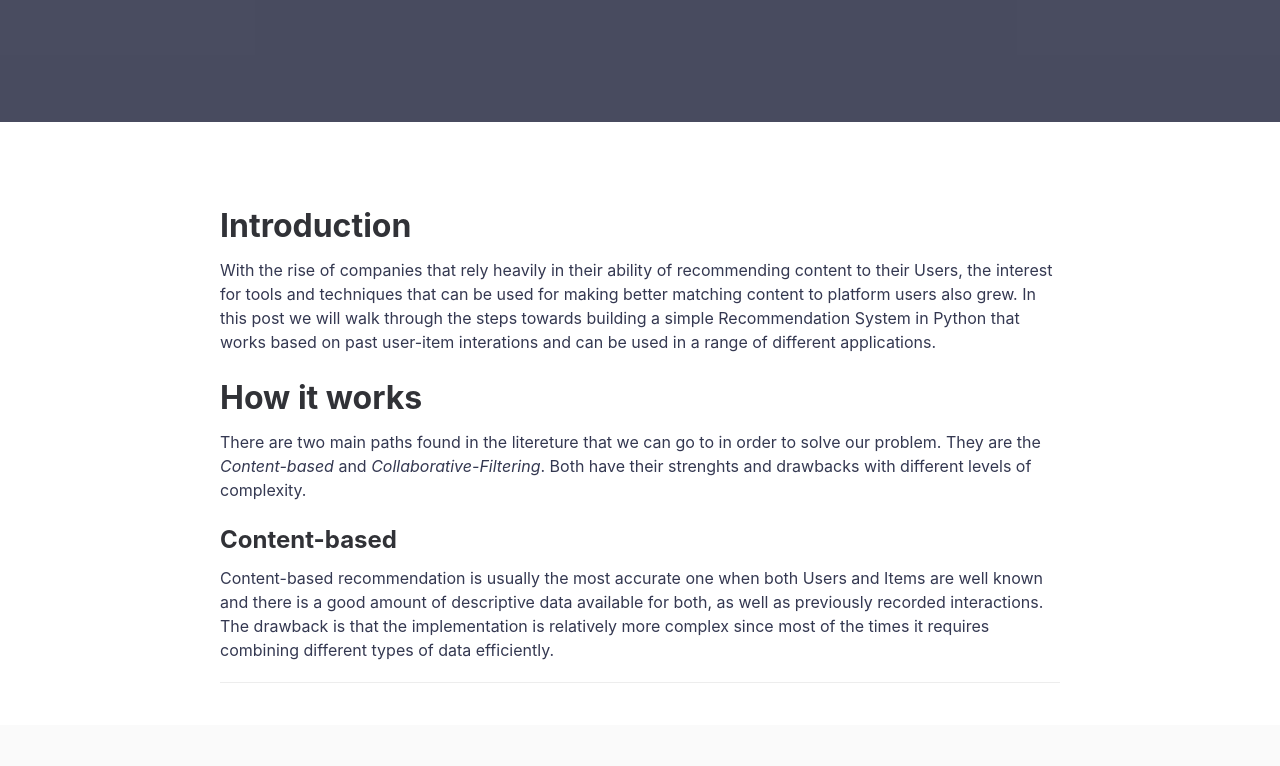
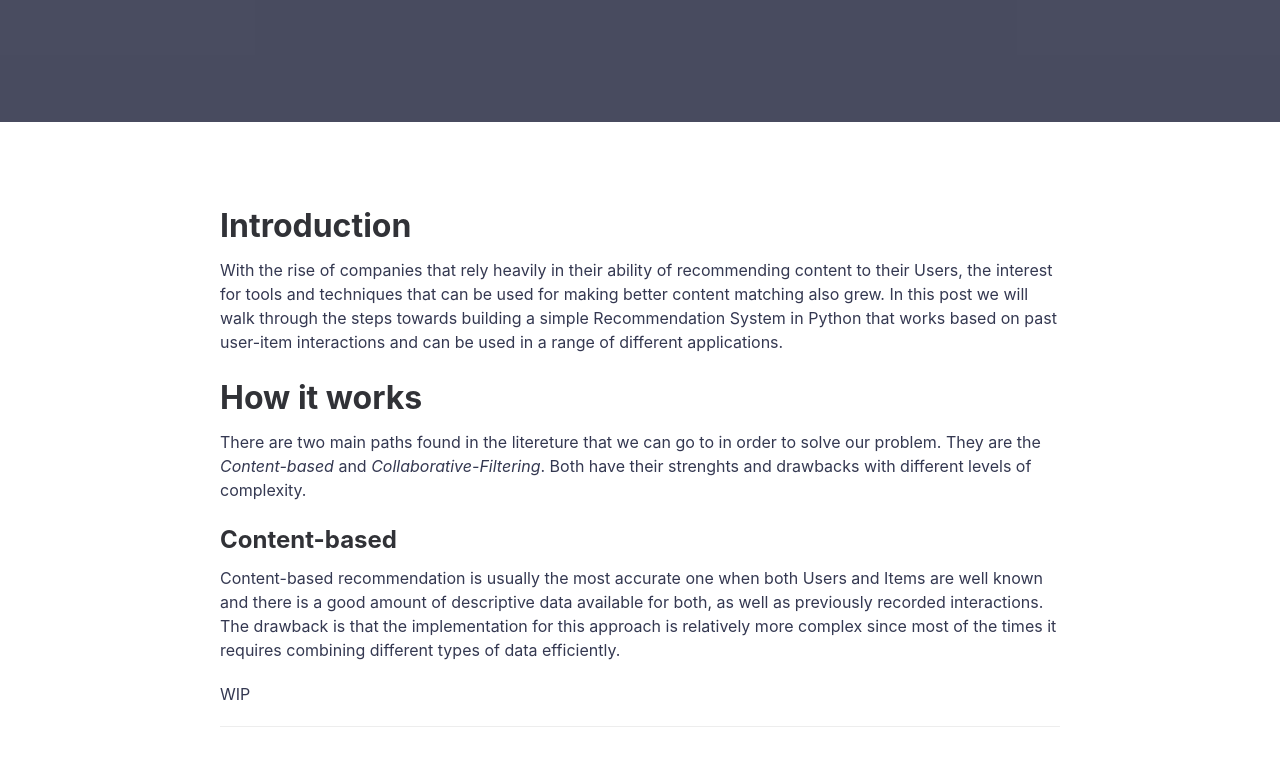
Before and after one commit to marciovai/marciovai.github.io, a Jekyll site: the page built from _posts/2020-06-21-a-simple-recommendation-system-in-python.md, in a window 1280 px wide and 900 px high, scrolled down 454 px. Shown: the top 766 px of the window. Built offline with Jekyll 4.4.1, drawn with Linux system fonts in a browser that asks for light colours; comment, search, counter and statistics services are not loaded; some of the changed text lies outside the part shown.

Commit message:
Update first post checkpoint

```diff
--- a/_posts/2020-06-21-a-simple-recommendation-system-in-python.md
+++ b/_posts/2020-06-21-a-simple-recommendation-system-in-python.md
@@ -6,10 +6,12 @@ comments: true
 ---
 
 # Introduction
-With the rise of companies that rely heavily in their ability of recommending content to their Users, the interest for tools and techniques that can be used for making better matching content to platform users also grew. In this post we will walk through the steps towards building a simple Recommendation System in Python that works based on past user-item interations and can be used in a range of different applications.
+With the rise of companies that rely heavily in their ability of recommending content to their Users, the interest for tools and techniques that can be used for making better content matching also grew. In this post we will walk through the steps towards building a simple Recommendation System in Python that works based on past user-item interactions and can be used in a range of different applications.
 
 # How it works
 There are two main paths found in the litereture that we can go to in order to solve our problem. They are the *Content-based* and *Collaborative-Filtering*. Both have their strenghts and drawbacks with different levels of complexity.
 
 ## Content-based
-Content-based recommendation is usually the most accurate one when both Users and Items are well known and there is a good amount of descriptive data available for both, as well as previously recorded interactions. The drawback is that the implementation is relatively more complex since most of the times it requires combining different types of data efficiently.
+Content-based recommendation is usually the most accurate one when both Users and Items are well known and there is a good amount of descriptive data available for both, as well as previously recorded interactions. The drawback is that the implementation for this approach is relatively more complex since most of the times it requires combining different types of data efficiently.
+
+WIP
```
